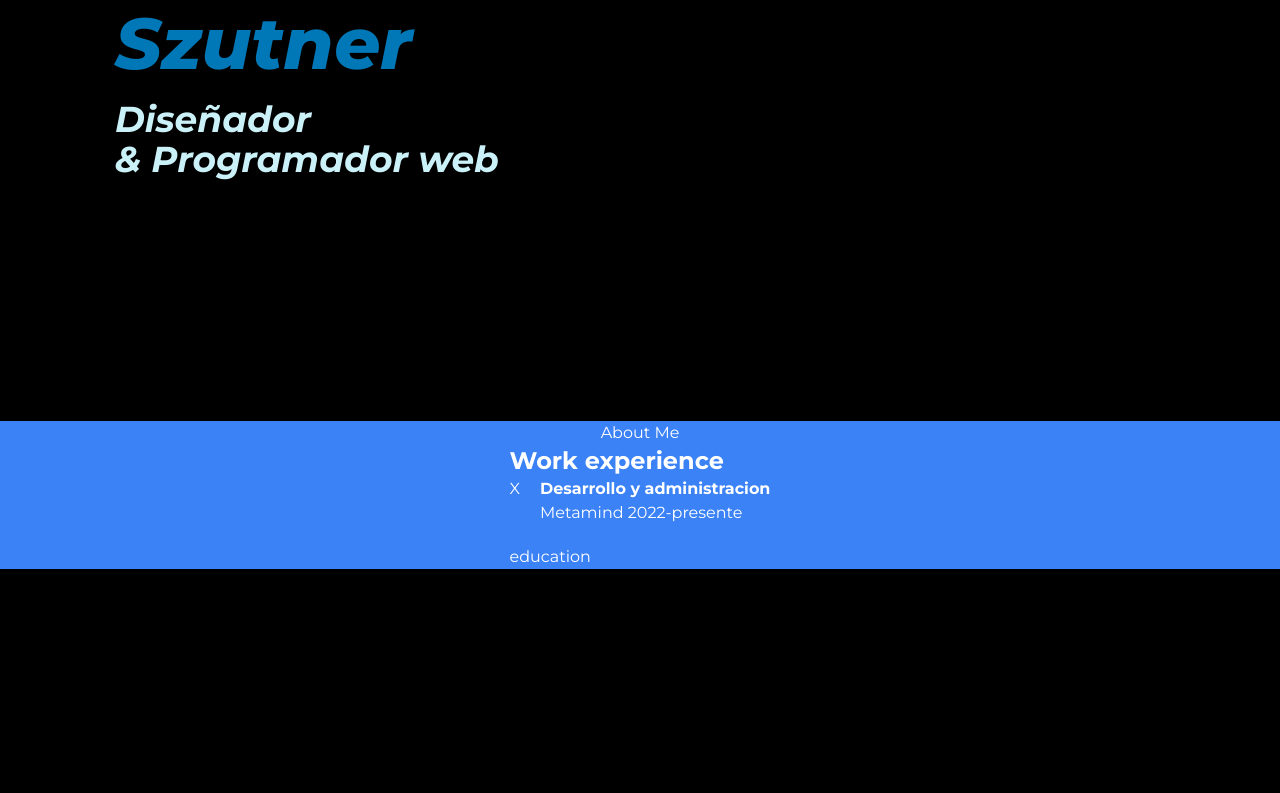
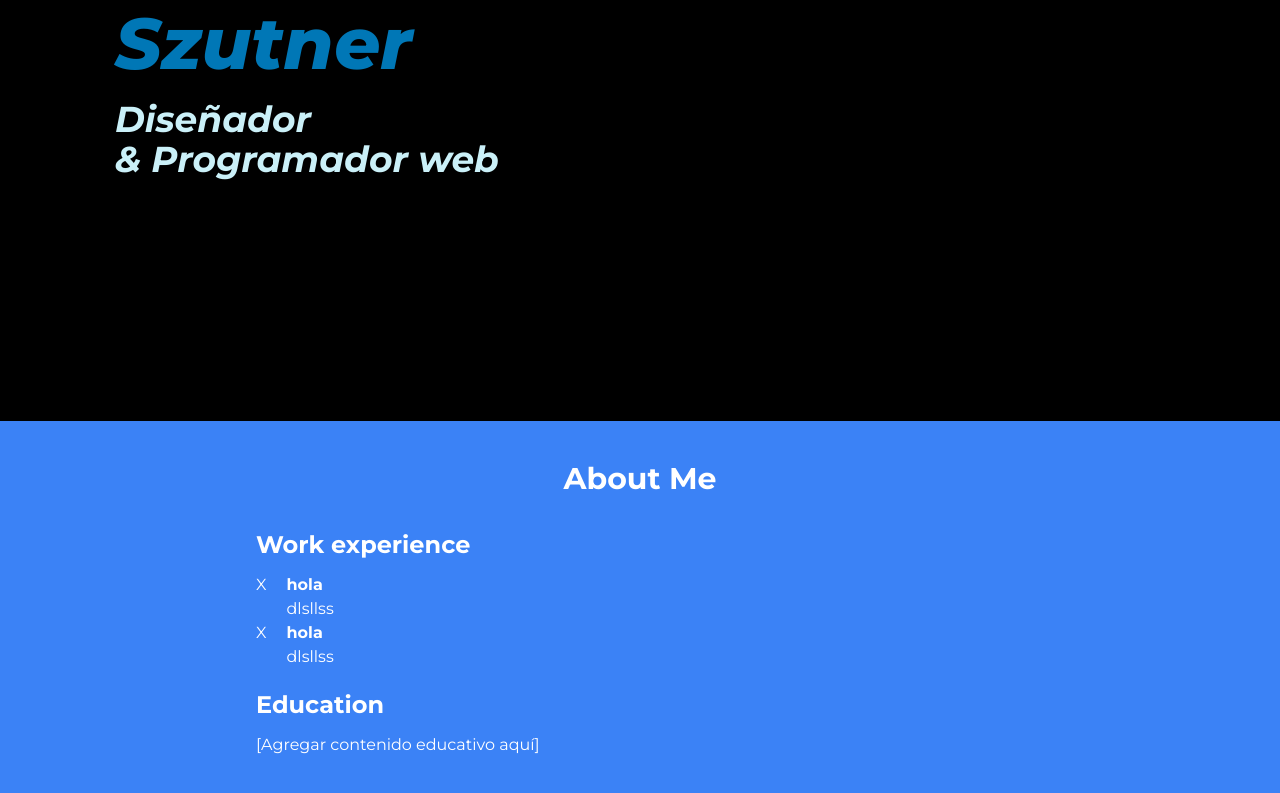
Before and after one commit to Lau-szutner/Lau-Szutner-Portfolio, a React (Vite) app: page / in a window 1280 px wide. Shown: the part 459-1252 px from the top of the page. Before the commit the page ends 1028 px from the top, so only its background shows below. Built offline with nearby package versions, Linux system fonts and the light colour scheme.

Commit message:
agrego componentes de experiencia

```diff
--- a/src/components/About..tsx
+++ b/src/components/About..tsx
@@ -1,23 +1,19 @@
+import Experience from './Experience';
+
 const About = () => {
   return (
-    <div className="w-full bg-blue-500">
-      <div className="flex flex-col place-items-center">
-        <h2>About Me</h2>
-        <div className="flex flex-col gap-5">
+    <div className="w-full bg-blue-500 py-10">
+      <div className="flex flex-col items-center">
+        <h2 className="text-3xl font-bold mb-8">About Me</h2>
+        <div className="flex flex-col gap-5 w-11/12 max-w-3xl">
           <div>
-            <h3 className="font-bold text-2xl">Work experience</h3>
-            <div>
-              <div className="flex gap-5">
-                <p>X</p>
-                <div className="flex flex-col">
-                  <p className="font-bold">Desarrollo y administracion</p>
-                  <p className="font-italic">Metamind 2022-presente</p>
-                </div>
-              </div>
-            </div>
+            <h3 className="font-bold text-2xl mb-3">Work experience</h3>
+            <Experience title="hola" subject="dlsllss" />
+            <Experience title="hola" subject="dlsllss" />
           </div>
           <div>
-            <p>education</p>
+            <h3 className="font-bold text-2xl mb-3">Education</h3>
+            <p className="text-white">[Agregar contenido educativo aquí]</p>
           </div>
         </div>
       </div>
--- /dev/null
+++ b/src/components/Experience.tsx
@@ -0,0 +1,18 @@
+type ExperienceProps = {
+  title: string;
+  subject: string;
+};
+
+const Experience = ({ title, subject }: ExperienceProps) => {
+  return (
+    <div className="flex gap-5">
+      <p>X</p>
+      <div className="flex flex-col">
+        <p className="font-bold">{title}</p>
+        <p className="font-italic">{subject}</p>
+      </div>
+    </div>
+  );
+};
+
+export default Experience;
```
